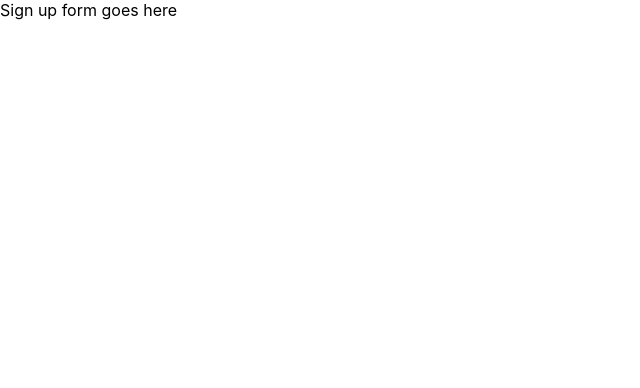
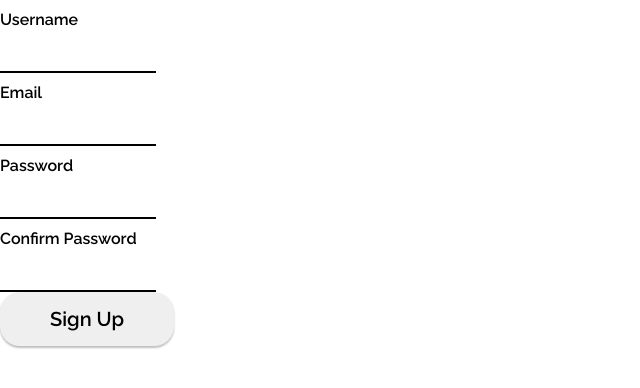
Before and after one commit to GTWeatherForcast/weather-client, a React (Create React App) app: page /test in a window 1280 px wide. Shown: the top 388 px of the page, without its empty margins (0-640 px from the left). Built offline with nearby package versions, Linux system fonts and the light colour scheme; the HTML template or start-up script is replaced by a standard one.

Commit message:
Sign up form skeleton in the works

```diff
--- a/src/App.css
+++ b/src/App.css
@@ -41,11 +41,46 @@
 
 
 /* Global (shared) styles */
+@import url('https://fonts.googleapis.com/css2?family=Raleway:wght@600&display=swap');
+@import url('https://fonts.googleapis.com/css2?family=Raleway&display=swap');
+
 .textStyle {
   text-decoration: none;
   color: var(--Contrast-Background, #FFF);
   text-shadow: 0px 4px 4px rgba(0, 0, 0, 0.25);
   font-family: Raleway;
   font-size: 20px;
+  font-size: 1.25rem;
   font-weight: 600;
 }
+
+.signupForm * {
+  display: block;
+}
+
+.signupForm label {
+  font-family: Raleway;
+  font-weight: 400;
+  margin-top: 10px;
+}
+
+.signupForm input {
+  font-family: Raleway;
+  font-weight: 400;
+}
+
+.signupForm input[type="text"], input[type="password"] {
+  height: 40px;
+  border: none;
+  border-bottom: 2px solid black;
+}
+
+.signupForm input[type="submit"] {
+  font-family: Raleway, sans-serif;
+  font-weight: 600;
+  font-size: 1.25rem;
+  padding: 15px 50px;
+  border: none;
+  border-radius: 20px;
+  box-shadow: rgba(0, 0, 0, 25%) 0px 2px 2px;;
+}
--- a/src/components/landing/Landing.js
+++ b/src/components/landing/Landing.js
@@ -39,7 +39,7 @@ export function LandingCard({ setCardIndex, cardIndex = 1 }) {
   return (
     <div className={`${styles.landingBody} ${ cardIndex === 0 ? styles.shiftForLeft : (cardIndex === 2 ? styles.shiftForRight : "")}`}>
       <div className={styles.landingNav}>
-        <nav className={`${styles.mainNav} textStyle`}>
+        <nav className={`${styles.mainNav}`}>
           <ol>
             {/* <li><Link to="/">gt forecast</Link></li> */}
             <li><button className={`${styles.fakeLink} textStyle`} onClick={returnToLanding}>gt forecast</button></li>
--- a/src/components/landing/Landing.module.css
+++ b/src/components/landing/Landing.module.css
@@ -1,5 +1,3 @@
-@import url('https://fonts.googleapis.com/css2?family=Raleway:wght@600&display=swap');
-
 .landingRoot {
     display: relative;
 }
--- a/src/components/sign-up/SignUp.js
+++ b/src/components/sign-up/SignUp.js
@@ -1,11 +1,70 @@
 import styles from './SignUp.css';
-import stylesLanding from '../landing/Landing.module.css';
-import { LandingCard } from '../landing/Landing';
+import "../../App.css";
+import { useState } from 'react';
 
 function SignUpPage() {
+  const [username, setUsername] = useState("");
+  const [email, setEmail] = useState("");
+  const [password, setPassword] = useState("");
+  const [password2, setPassword2] = useState("");
+
+// TODO: prevent auto form submission until we want to handle this stuff
   return (
-    <div>
-      Sign up form goes here
+    <div id="cardRoot">
+      <form action="" className="signupForm">
+        <label for="username">Username</label>
+        <input
+          id="username"
+          className={`${styles.textInput}`}
+          type="text"
+          placeholder=""
+          value={username}
+          onChange={(e) => { setUsername(e.target.value); }}
+          onSubmit={(e) => { e.preventDefault(); }}
+        />
+
+        <label for="email">Email</label>
+        <input
+          id="email"
+          className={`${styles.textInput}`}
+          type="text"
+          placeholder=""
+          value={email}
+          onChange={(e) => { setEmail(e.target.value); }}
+          onSubmit={(e) => { e.preventDefault(); }}
+        />
+
+        <label for="password">Password</label>
+        <input
+          id="password"
+          className={`${styles.textInput}`}
+          type="password"
+          placeholder=""
+          value={password}
+          onChange={(e) => { setPassword(e.target.value); }}
+          onSubmit={(e) => { e.preventDefault(); }}
+        />
+
+        <label for="password2">Confirm Password</label>
+        <input
+          id="password2"
+          className={`${styles.textInput}`}
+          type="password"
+          placeholder=""
+          value={password2}
+          onChange={(e) => { setPassword2(e.target.value); }}
+          onSubmit={(e) => { e.preventDefault(); }}
+        />
+
+        <input
+          id="signup"
+          className={`${styles.textInput}`}
+          type="submit"
+          value="Sign Up"
+          onChange={(e) => { e.preventDefault(); }}
+          onSubmit={(e) => { e.preventDefault(); }}
+        />
+      </form>
     </div>
   );
 }
```
